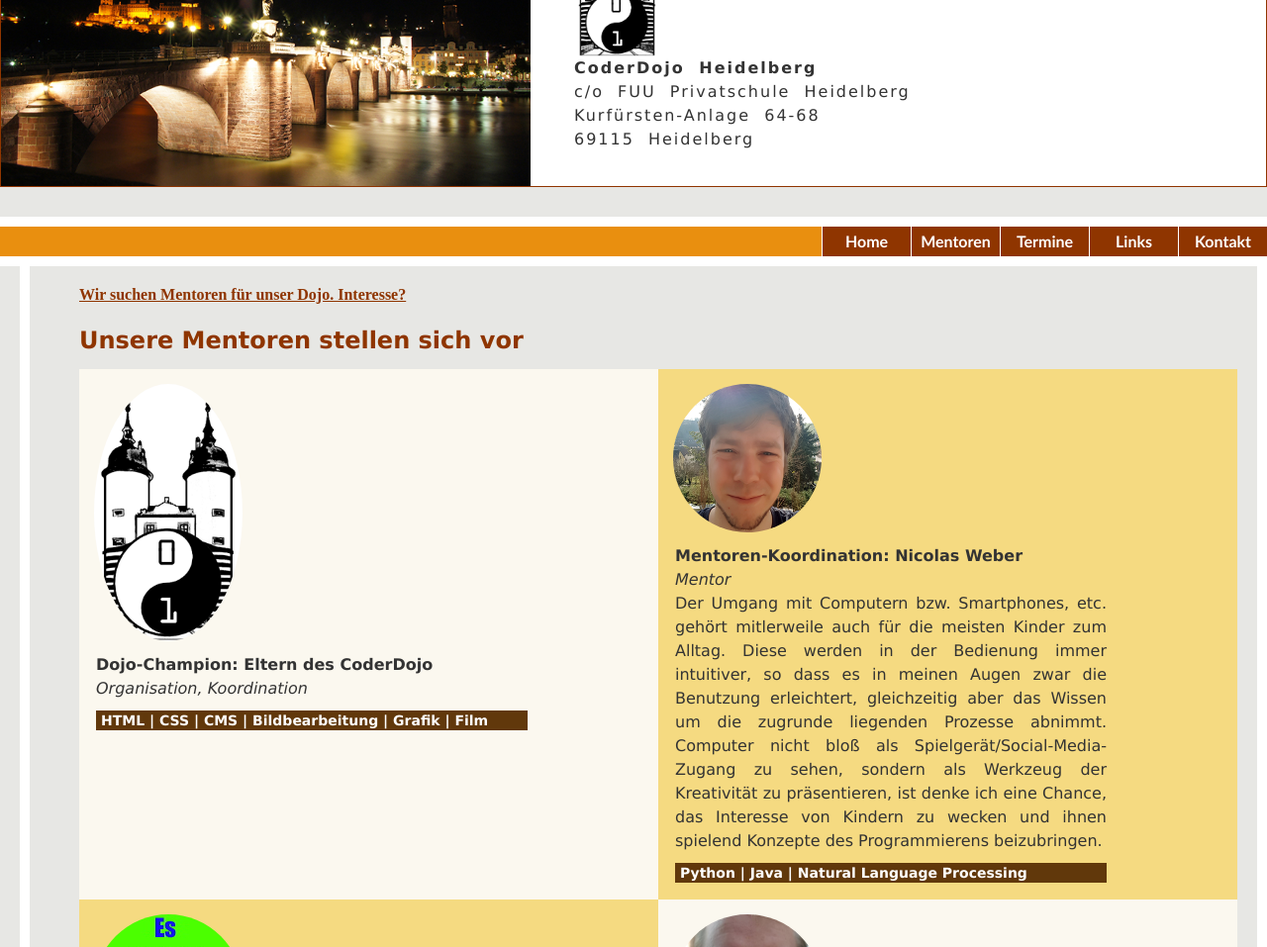
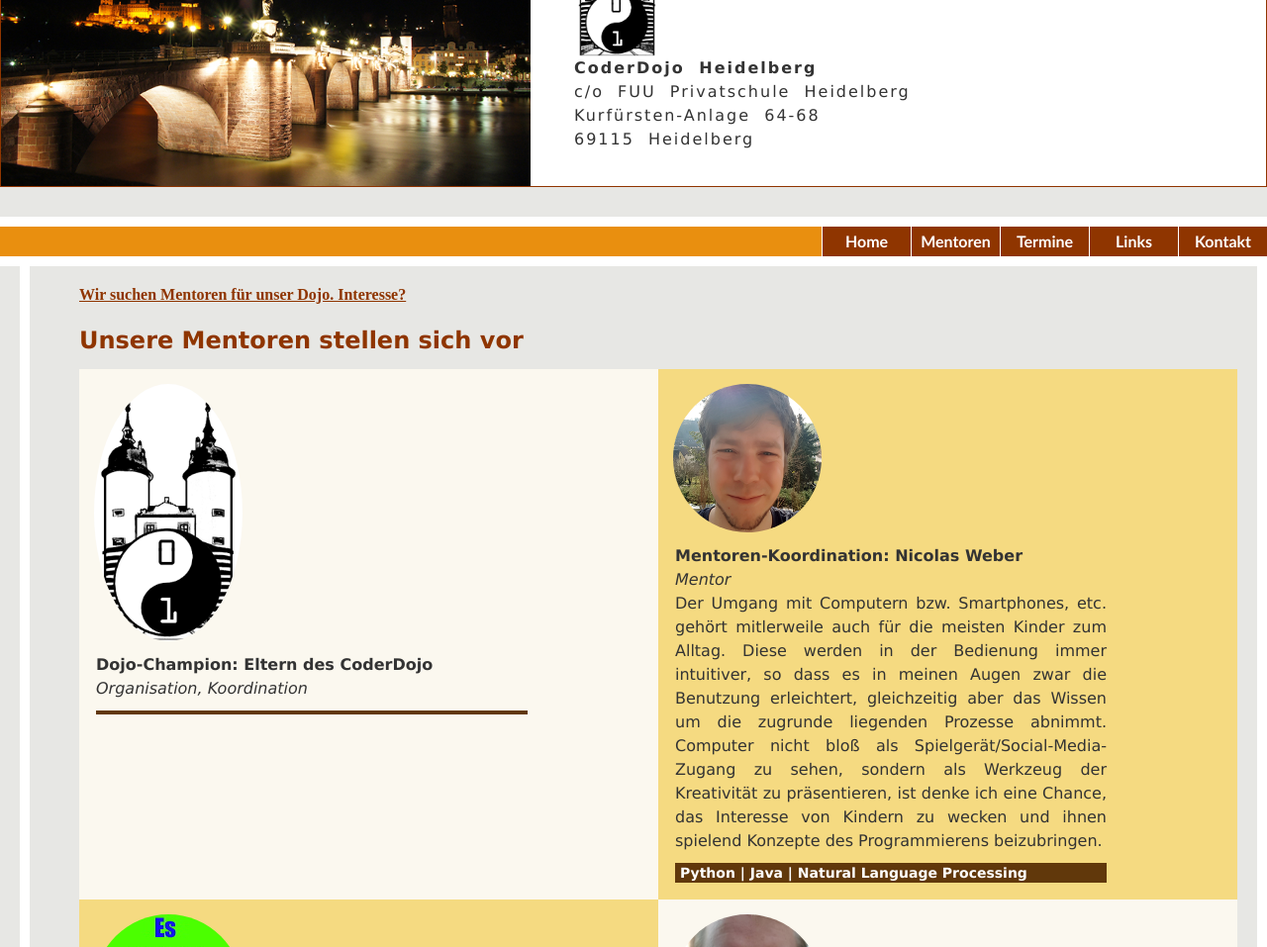
Before and after one commit to CoderDojoHD/coderdojohd.github.io, a plain HTML site: page Mentoren.htm in a window 1280 px wide. Shown: the part 143-1100 px from the top of the page at 99% size. Drawn offline with Linux system fonts and the light colour scheme.

Commit message:
Update Mentoren.htm

```diff
--- a/Mentoren.htm
+++ b/Mentoren.htm
@@ -73,7 +73,7 @@
 		  <br>
 			  <em>Organisation, Koordination</em>
 		  </p>
-		  <p class="ment">HTML | CSS | CMS | Bildbearbeitung | Grafik | Film</p>
+		  <p class="ment"><!--HTML | CSS | CMS | Bildbearbeitung | Grafik | Film> --></p>
 		</div>
 	</div>
 
```
